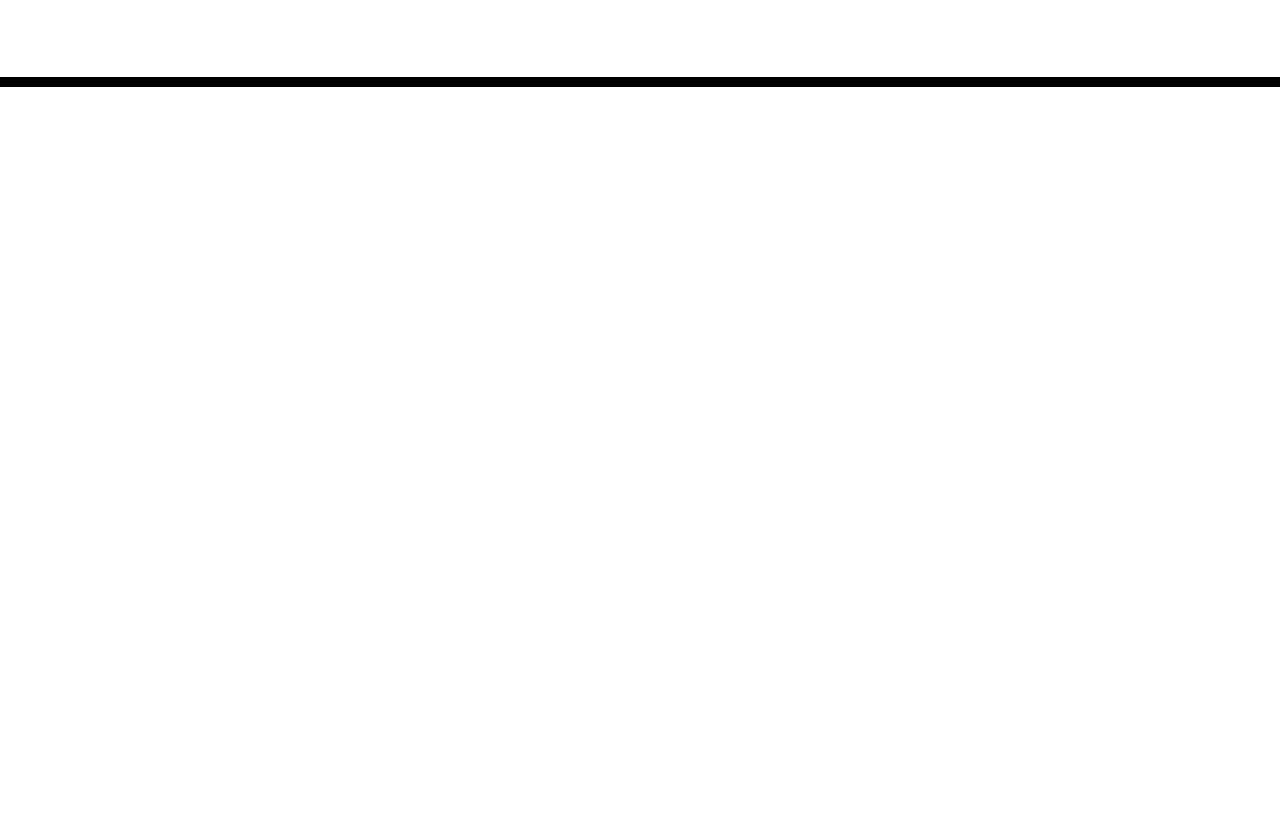
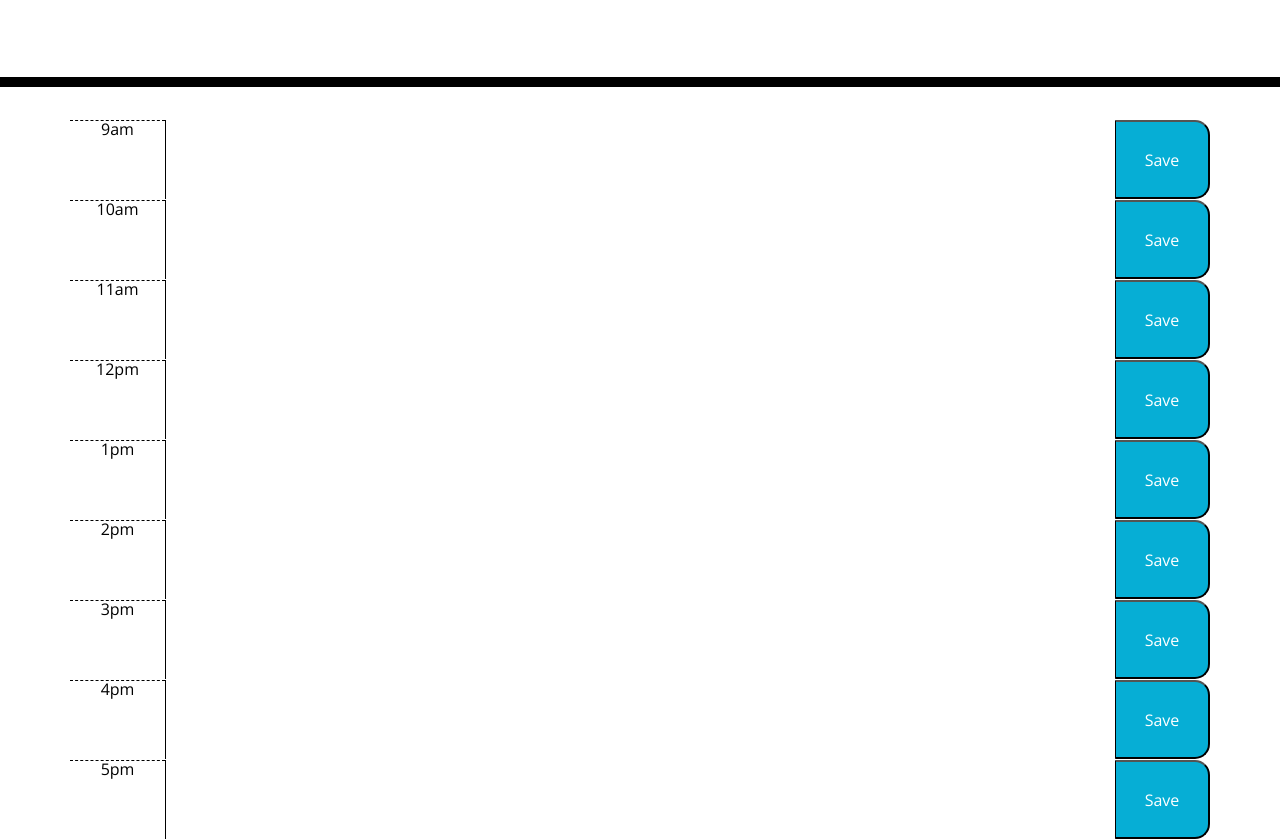
Before and after one commit to arutneva/plan_day, a plain HTML site: page Develop/index.html in a window 1280 px wide. Shown: the part 181-1020 px from the top of the page. Before the commit the page ends 800 px from the top, so only its background shows below. Drawn offline with nearby package versions, Linux system fonts and the light colour scheme.

Commit message:
added rows, columns, etc to html

```diff
--- a/Develop/index.html
+++ b/Develop/index.html
@@ -1,23 +1,14 @@
 <!DOCTYPE html>
 <html lang="en">
+
 <head>
   <meta charset="UTF-8" />
   <meta name="viewport" content="width=device-width, initial-scale=1.0" />
   <meta http-equiv="X-UA-Compatible" content="ie=edge" />
-    <link
-      rel="stylesheet"
-      href="https://stackpath.bootstrapcdn.com/bootstrap/4.3.1/css/bootstrap.min.css"
-    />
-    <link
-      rel="stylesheet"
-      href="https://use.fontawesome.com/releases/v5.8.1/css/all.css"
-      integrity="sha384-50oBUHEmvpQ+1lW4y57PTFmhCaXp0ML5d60M1M7uH2+nqUivzIebhndOJK28anvf"
-      crossorigin="anonymous"
-    />
-    <link
-      href="https://fonts.googleapis.com/css?family=Open+Sans&display=swap"
-      rel="stylesheet"
-    />
+  <link rel="stylesheet" href="https://stackpath.bootstrapcdn.com/bootstrap/4.3.1/css/bootstrap.min.css" />
+  <link rel="stylesheet" href="https://use.fontawesome.com/releases/v5.8.1/css/all.css"
+    integrity="sha384-50oBUHEmvpQ+1lW4y57PTFmhCaXp0ML5d60M1M7uH2+nqUivzIebhndOJK28anvf" crossorigin="anonymous" />
+  <link href="https://fonts.googleapis.com/css?family=Open+Sans&display=swap" rel="stylesheet" />
   <link rel="stylesheet" href="style.css" />
   <title>Work Day Scheduler</title>
 </head>
@@ -30,9 +21,58 @@
   </header>
   <div class="container">
     <!-- Timeblocks go here -->
+    <div class="row time-block">
+      <div class="col-sm-1 hour">9am</div>
+      <textarea class="col-sm-10 description"></textarea>
+      <button class="col-sm-1 saveBtn">Save</button>
+    </div>
+    <div class="row time-block">
+      <div class="col-sm-1 hour">10am</div>
+      <textarea class="col-sm-10 description"></textarea>
+      <button class="col-sm-1 saveBtn">Save</button>
+    </div>
+    <div class="row time-block">
+      <div class="col-sm-1 hour">11am</div>
+      <textarea class="col-sm-10 description"></textarea>
+      <button class="col-sm-1 saveBtn">Save</button>
+    </div>
+    <div class="row time-block">
+      <div class="col-sm-1 hour">12pm</div>
+      <textarea class="col-sm-10 description"></textarea>
+      <button class="col-sm-1 saveBtn">Save</button>
+    </div>
+    <div class="row time-block">
+      <div class="col-sm-1 hour">1pm</div>
+      <textarea class="col-sm-10 description"></textarea>
+      <button class="col-sm-1 saveBtn">Save</button>
+    </div>
+    <div class="row time-block">
+      <div class="col-sm-1 hour">2pm</div>
+      <textarea class="col-sm-10 description"></textarea>
+      <button class="col-sm-1 saveBtn">Save</button>
+    </div>
+    <div class="row time-block">
+      <div class="col-sm-1 hour">3pm</div>
+      <textarea class="col-sm-10 description"></textarea>
+      <button class="col-sm-1 saveBtn">Save</button>
+    </div>
+    <div class="row time-block">
+      <div class="col-sm-1 hour">4pm</div>
+      <textarea class="col-sm-10 description"></textarea>
+      <button class="col-sm-1 saveBtn">Save</button>
+    </div>
+    <div class="row time-block">
+      <div class="col-sm-1 hour">5pm</div>
+      <textarea class="col-sm-10 description"></textarea>
+      <button class="col-sm-1 saveBtn">Save</button>
+    </div>
   </div>
 
   <script src="https://cdnjs.cloudflare.com/ajax/libs/jquery/3.2.1/jquery.min.js"></script>
   <script src="https://cdnjs.cloudflare.com/ajax/libs/moment.js/2.24.0/moment.min.js"></script>
+  <script src="./index.js"></script>
+
+
 </body>
+
 </html>
```
Also changed, not shown: Develop/index.js (added). Lines whose indentation alone changed are shown as unchanged.
